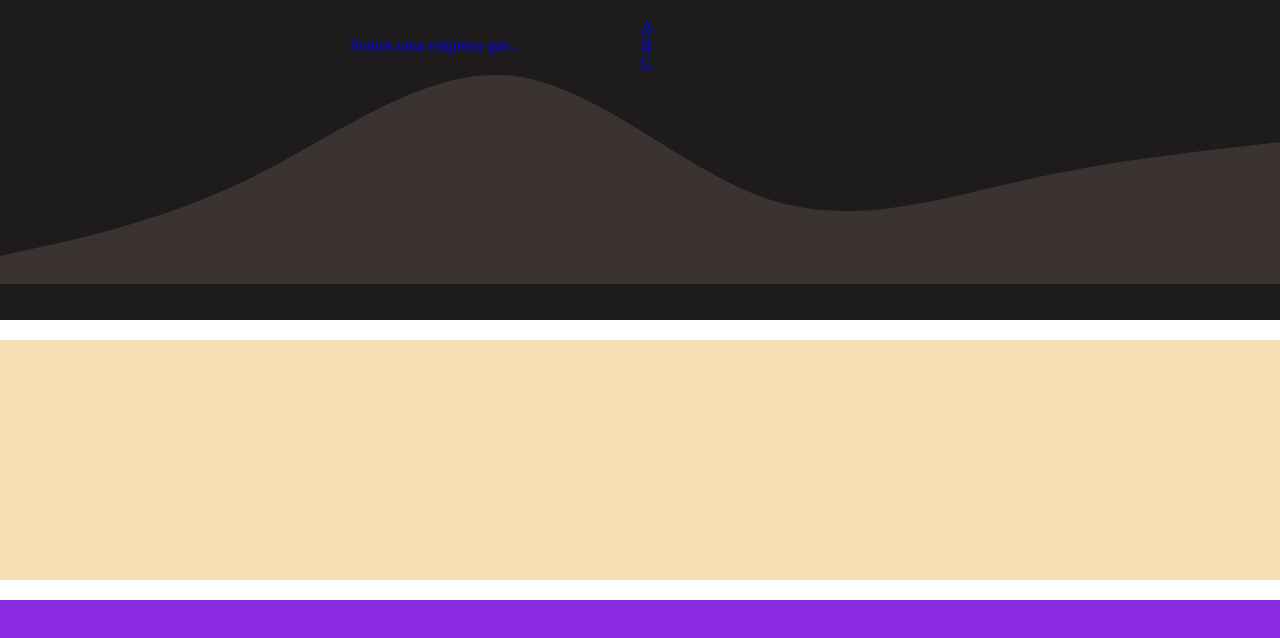
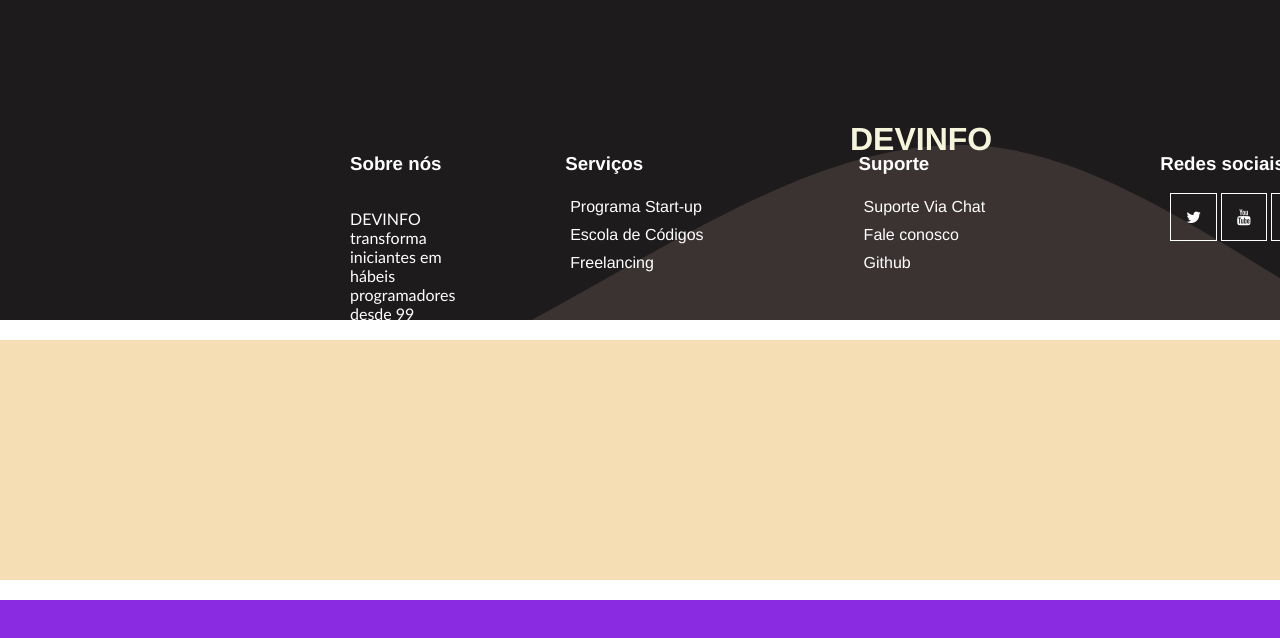
Before and after one commit to Suzei/pratica-footer, a plain HTML site: page index.html in a window 1280 px wide. Drawn offline with Linux system fonts and the light colour scheme.

Commit message:
Footer-1 terminado

```diff
--- a/index.html
+++ b/index.html
@@ -4,28 +4,49 @@
     <meta charset="UTF-8">
     <meta http-equiv="X-UA-Compatible" content="IE=edge">
     <meta name="viewport" content="width=device-width, initial-scale=1.0">
+    <link rel="stylesheet" href="https://cdnjs.cloudflare.com/ajax/libs/font-awesome/4.7.0/css/font-awesome.min.css">
     <link rel="stylesheet" href="./style/style.css">
     <title>Document</title>
 </head>
 <body>
     <footer id="footer-1">
 
-        <svg xmlns="http://www.w3.org/2000/svg" viewBox="0 0 1440 320">
+        <svg xmlns="http://www.w3.org/2000/svg" viewBox="0 0 1440 320" class="svg_wave">
             <path fill="#3b3232" fill-opacity="1.2" d="M0,288L48,277.3C96,267,192,245,288,197.3C384,149,480,75,576,85.3C672,96,768,192,864,224C960,256,1056,224,1152,202.7C1248,181,1344,171,1392,165.3L1440,160L1440,320L1392,320C1344,320,1248,320,1152,320C1056,320,960,320,864,320C768,320,672,320,576,320C480,320,384,320,288,320C192,320,96,320,48,320L0,320Z"></path>
           </svg>
-
+                    <h1 class="title-footer1">YES</h1>
           <div class="flex-container">
-
+                        <div class="title1">
+                            <h1>DEVINFO</h1>
+                        </div>
                 <div class="sec-1">
                     <h3>Sobre nós</h3>
-                    <p>Somos uma empresa que...</p>
+                    <p>DEVINFO transforma iniciantes em hábeis programadores desde 99
+
+                    </p>
                 </div>
 
                 <div class="sec-2">
                     <h3>Serviços</h3>
-                    <a href="#">A</a>
-                    <a href="#">B</a>
-                    <a href="#">C</a>
+                    <a href="#">Programa Start-up</a>
+                    <a href="#">Escola de Códigos</a>
+                    <a href="#">Freelancing</a>
+                </div>
+
+                <div class="sec-3">
+                    <h3>Suporte</h3>
+                    <a href="#">Suporte Via Chat</a>
+                    <a href="#">Fale conosco</a>
+                    <a href="#">Github</a>
+                </div>
+
+                <div class="sec-4">
+                    <h3>Redes sociais</h3>
+                        <div class="social-media1">
+                            <a href="" class="fa fa-twitter"></a>
+                            <a href="" class="fa fa-youtube"></a>
+                            <a href="" class="fa fa-twitch"></a>
+                        </div>
                 </div>
 
          </div>
--- a/style/style.css
+++ b/style/style.css
@@ -28,7 +28,7 @@ body {
     flex-direction: row;
     position: relative;
     width: 100%;
-    bottom: 330px;
+    bottom: 500px;
     left: 350px;
     justify-content: flex-start;
 
@@ -38,18 +38,72 @@ body {
     color: blue;
     display: flex;
     flex-direction: column;
+    width: 9%;
+    color: white;
 }
 
-.sec-1 h3 {
-    font-size: 20px;
+.flex-container h3 {
+    font-family: 'Franklin Gothic Medium', 'Arial Narrow', Arial, sans-serif;
+    font-weight: 1000px;
+    color: white;
 }
 
 .sec-2 {
     display: FLEX;
     color: white;
-    padding-left: 120px;
+    padding-left: 100px;
     flex-direction: column;
 }
+
+
+.svg_wave {
+    height: 550px;
+}
+
+.sec-3 {
+    padding-left: 150px;
+    color: white;
+    display: flex;
+    flex-direction: column;
+}
+
+.sec-4 {
+    padding-left: 170px;
+}
+
+.social-media1 {
+    padding-left: 10px;
+    text-decoration: none;
+}
+
+.social-media1 a {
+    text-decoration: none;
+    padding: 15px;
+    border: 0.1px solid white;
+    color: white;
+}
+
+.sec-1 a, .sec-2 a, .sec-3 a {
+    text-decoration: none;
+    color: white;
+    padding: 5px;
+    font-family: 'Franklin Gothic Medium', 'Arial Narrow', Arial, sans-serif;
+}
+
+.sec-1 p {
+    font-family: 'Gill Sans', 'Gill Sans MT', Calibri, 'Trebuchet MS', sans-serif;
+}
+
+.title1 {
+    display: flex;
+    position: absolute;
+    bottom: 160px;
+    left: 500px;
+    text-align: center;
+    color: beige;
+    font-family: 'Franklin Gothic Medium', 'Arial Narrow', Arial, sans-serif;
+}
+
 
 #footer-2 {
     background-color: wheat;
```
